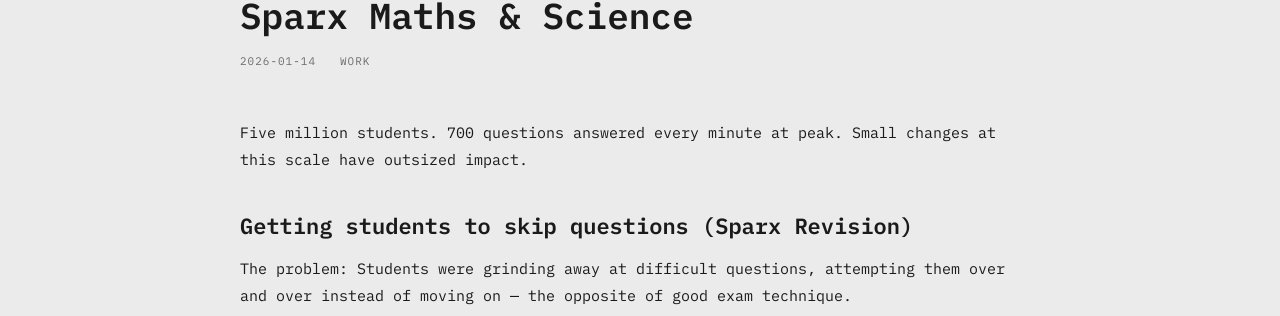
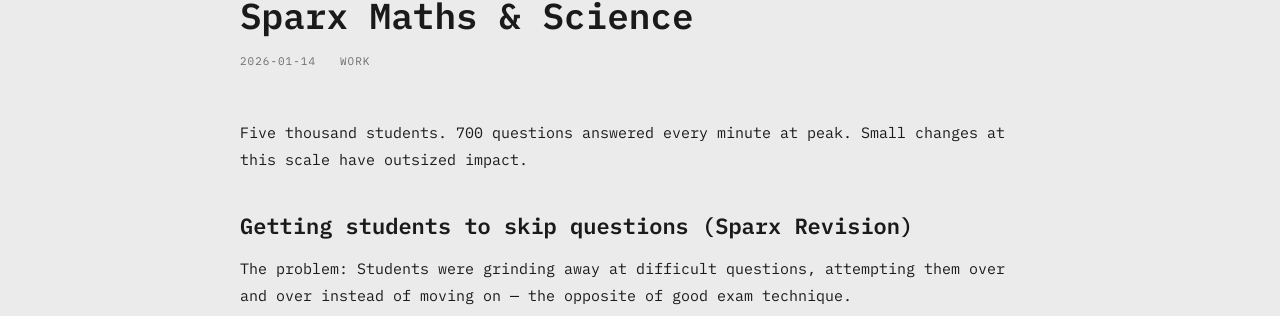
Before and after one commit to JonJRich/portfolio, a Jekyll site: the page built from _work/sparx-maths.md, in a window 1280 px wide and 900 px high, scrolled down 485 px. Shown: the part 137-453 px from the top of the window. Built offline with Jekyll 4.4.1, drawn with Linux system fonts in a browser that asks for light colours.

Commit message:
Change 'millions' to 'thousands' in Sparx Maths & Science
🤖 Generated with [Claude Code](https://claude.com/claude-code)

Co-Authored-By: Claude <noreply@anthropic.com>

```diff
--- a/_work/sparx-maths.md
+++ b/_work/sparx-maths.md
@@ -1,14 +1,14 @@
 ---
 layout: post
 title: "Sparx Maths & Science"
-description: "Two experiments at massive scale. Five million students, 700 questions a minute. One worked brilliantly, one failed in an interesting way."
+description: "Two experiments at massive scale. Five thousand students, 700 questions a minute. One worked brilliantly, one failed in an interesting way."
 date: 2026-01-14
 categories: work
 image: /assets/images/SparxMathsScience-Hero.png
 hero_image: /assets/images/SparxMathsScience-Hero.png
 ---
 
-Five million students. 700 questions answered every minute at peak. Small changes at this scale have outsized impact.
+Five thousand students. 700 questions answered every minute at peak. Small changes at this scale have outsized impact.
 
 ## Getting students to skip questions (Sparx Revision)
 
```
